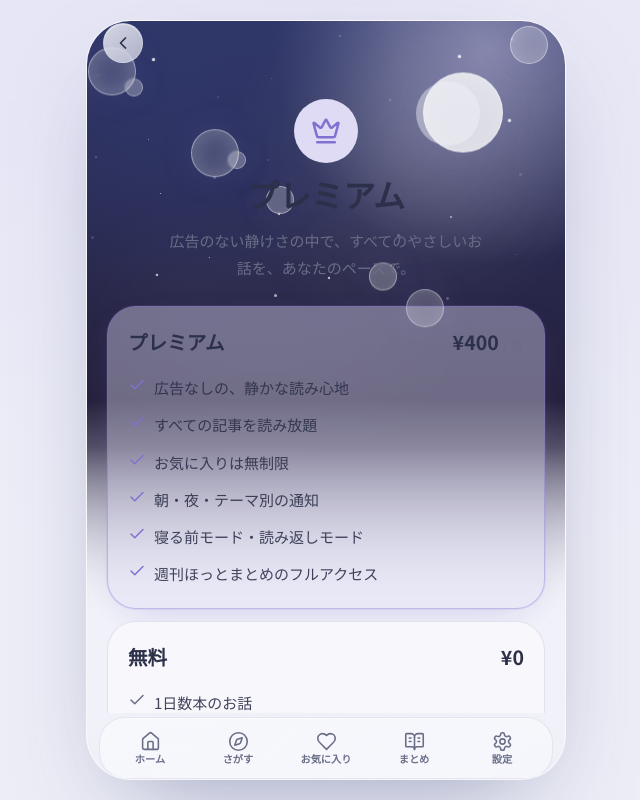
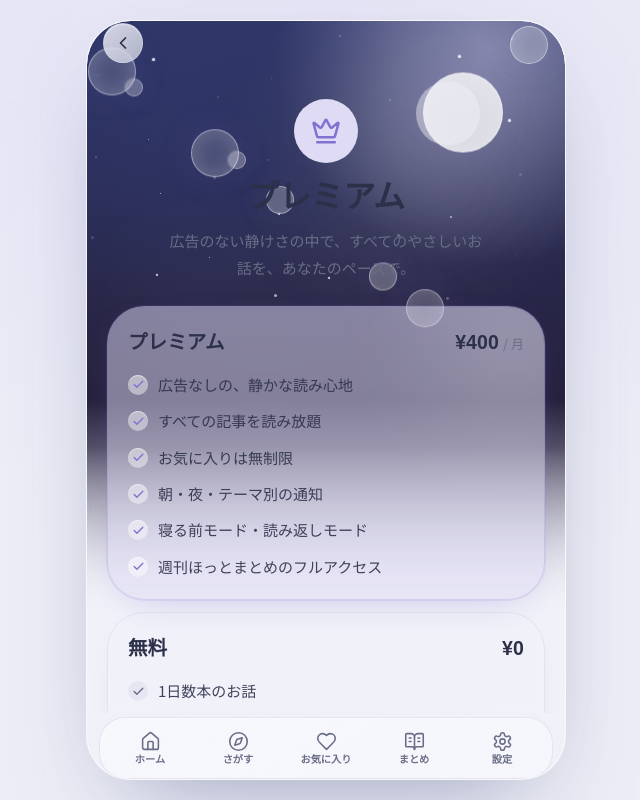
Before and after one commit to sunpotflower4460-cpu/Hot-news, a Next.js app: page /premium in a window 1280 px wide. Shown: the whole page, without its empty margins (314-954 px from the left). Built offline with nearby package versions, Linux system fonts and the light colour scheme; a web font is replaced by a local one.

Commit message:
Refine premium plan cards

```diff
--- a/src/components/premium/PlanCard.tsx
+++ b/src/components/premium/PlanCard.tsx
@@ -1,4 +1,4 @@
-import { Check } from 'lucide-react';
+import { Check, Sparkles } from 'lucide-react';
 import { cn } from '@/lib/utils/cn';
 
 interface PlanCardProps {
@@ -7,34 +7,59 @@ interface PlanCardProps {
   priceNote?: string;
   features: string[];
   highlight?: boolean;
+  eyebrow?: string;
 }
 
-export function PlanCard({ name, price, priceNote, features, highlight = false }: PlanCardProps) {
+export function PlanCard({
+  name,
+  price,
+  priceNote,
+  features,
+  highlight = false,
+  eyebrow,
+}: PlanCardProps) {
   return (
-    <div
+    <section
       className={cn(
-        'rounded-card border p-5',
-        highlight ? 'border-accent/40 bg-accent-soft/40 shadow-glow' : 'border-line/70 bg-surface',
+        'relative overflow-hidden rounded-panel border p-5 shadow-soft',
+        highlight
+          ? 'border-accent/20 bg-accent-soft/50 shadow-glow'
+          : 'border-line/55 bg-surface/72 backdrop-blur-sm',
       )}
     >
-      <div className="flex items-baseline justify-between">
-        <h3 className="text-h2 font-bold text-text">{name}</h3>
+      {highlight && (
+        <div className="absolute -right-10 -top-12 h-36 w-36 animate-breathe rounded-full bg-white/35 blur-3xl" />
+      )}
+      <div className="relative flex items-start justify-between gap-4">
+        <div>
+          {eyebrow && (
+            <div className="mb-1.5 flex items-center gap-1.5 text-accent">
+              <Sparkles size={12} />
+              <span className="text-[0.66rem] font-bold tracking-[0.12em]">{eyebrow}</span>
+            </div>
+          )}
+          <h2 className="text-h2 font-bold text-text">{name}</h2>
+        </div>
         <div className="text-right">
-          <span className="text-h2 font-bold text-text">{price}</span>
+          <span className="font-rounded text-h2 font-bold text-text">{price}</span>
           {priceNote && <span className="ml-1 text-caption text-muted">{priceNote}</span>}
         </div>
       </div>
-      <ul className="mt-4 space-y-2.5">
-        {features.map((f) => (
-          <li key={f} className="flex items-start gap-2 text-body text-text/90">
-            <Check
-              size={18}
-              className={cn('mt-0.5 shrink-0', highlight ? 'text-accent' : 'text-muted')}
-            />
-            {f}
+      <ul className="relative mt-4 space-y-3">
+        {features.map((feature) => (
+          <li key={feature} className="flex items-start gap-2.5 text-body leading-relaxed text-text/90">
+            <span
+              className={cn(
+                'mt-0.5 flex h-5 w-5 shrink-0 items-center justify-center rounded-full',
+                highlight ? 'bg-white/45 text-accent shadow-inner-light' : 'bg-surface-2 text-muted',
+              )}
+            >
+              <Check size={13} strokeWidth={2.5} />
+            </span>
+            {feature}
           </li>
         ))}
       </ul>
-    </div>
+    </section>
   );
 }
```
